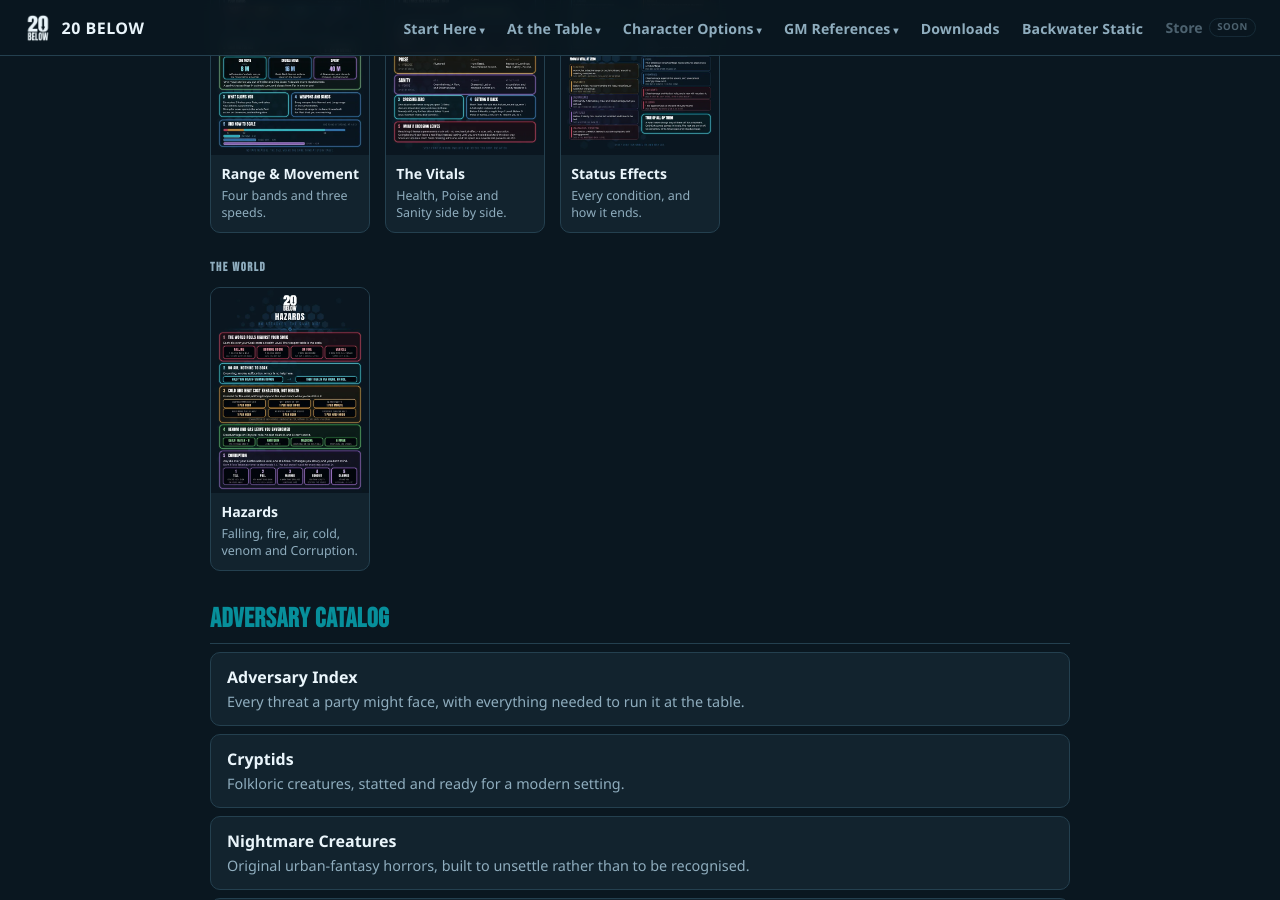
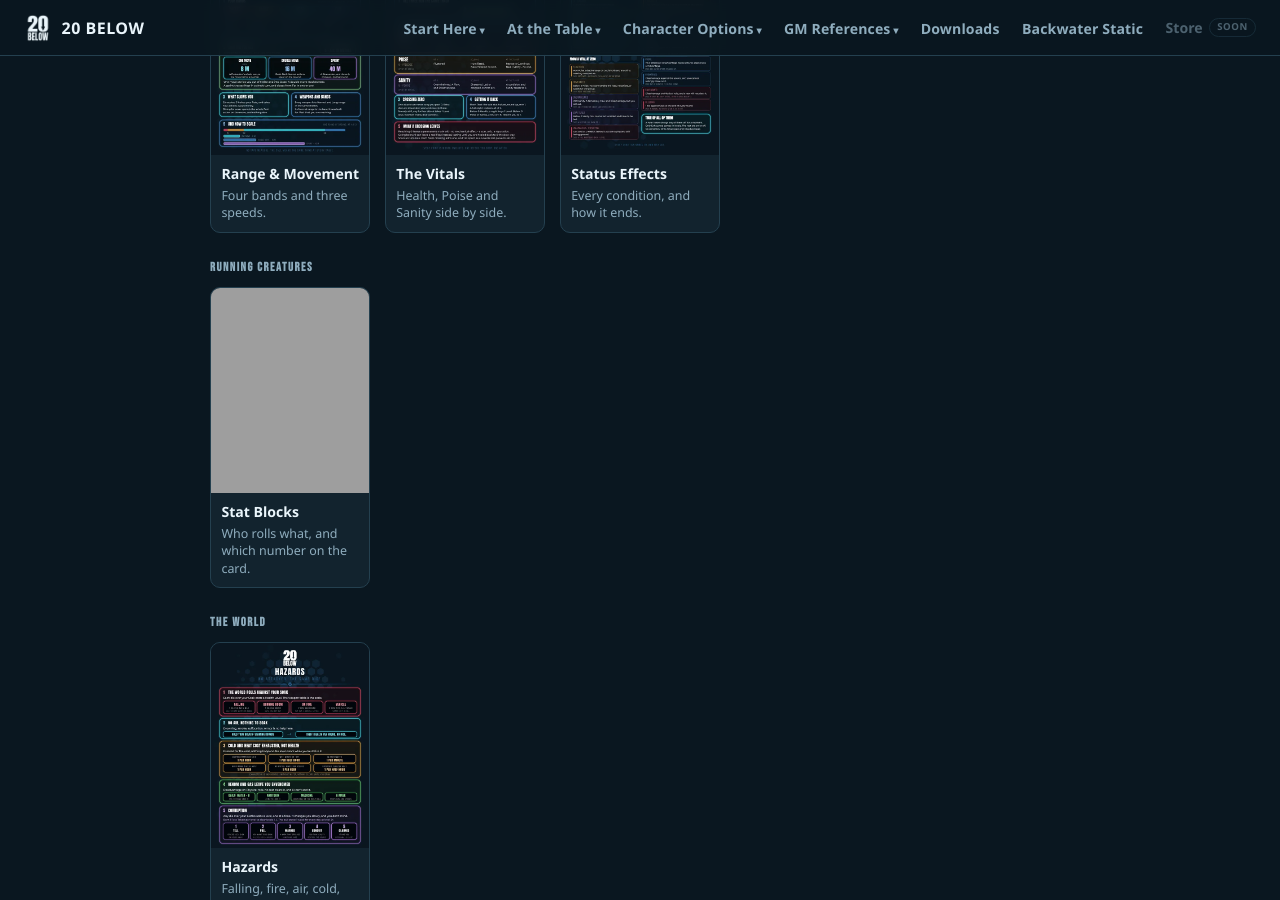
Before and after one commit to feralucce/20_Below, a Jekyll site: the page built from gm-references.html, in a window 1280 px wide and 900 px high, scrolled down 2015 px. Built offline with Jekyll 4.4.1, drawn with Linux system fonts in a browser that asks for light colours; grey boxes are pictures that could not be loaded.

Commit message:
GM References: a Stat Blocks sheet under Running Creatures
Who rolls what, and which number on a creature's card it uses. The
page now has 23 sheets.

Co-Authored-By: Claude Opus 5.5 <noreply@anthropic.com>

```diff
--- a/gm-references.html
+++ b/gm-references.html
@@ -97,6 +97,10 @@ nav_section: gm
     <a class="sheet" href="/docs/assets/portfolio/the-vitals.webp"><img src="/docs/assets/portfolio/the-vitals-thumb.webp" alt="The Vitals reference sheet" loading="lazy" width="560" height="725" /><div class="cap"><div class="name">The Vitals</div><div class="desc">Health, Poise and Sanity side by side.</div></div></a>
     <a class="sheet" href="/docs/assets/portfolio/status-effects.webp"><img src="/docs/assets/portfolio/status-effects-thumb.webp" alt="Status Effects reference sheet" loading="lazy" width="560" height="725" /><div class="cap"><div class="name">Status Effects</div><div class="desc">Every condition, and how it ends.</div></div></a>
   </div>
+  <h3 class="sheet-group">Running Creatures</h3>
+  <div class="sheets">
+    <a class="sheet" href="/docs/assets/portfolio/stat-blocks.webp"><img src="/docs/assets/portfolio/stat-blocks-thumb.webp" alt="Stat Blocks reference sheet" loading="lazy" width="560" height="725" /><div class="cap"><div class="name">Stat Blocks</div><div class="desc">Who rolls what, and which number on the card.</div></div></a>
+  </div>
   <h3 class="sheet-group">The World</h3>
   <div class="sheets">
     <a class="sheet" href="/docs/assets/portfolio/hazards.webp"><img src="/docs/assets/portfolio/hazards-thumb.webp" alt="Hazards reference sheet" loading="lazy" width="560" height="725" /><div class="cap"><div class="name">Hazards</div><div class="desc">Falling, fire, air, cold, venom and Corruption.</div></div></a>
```
